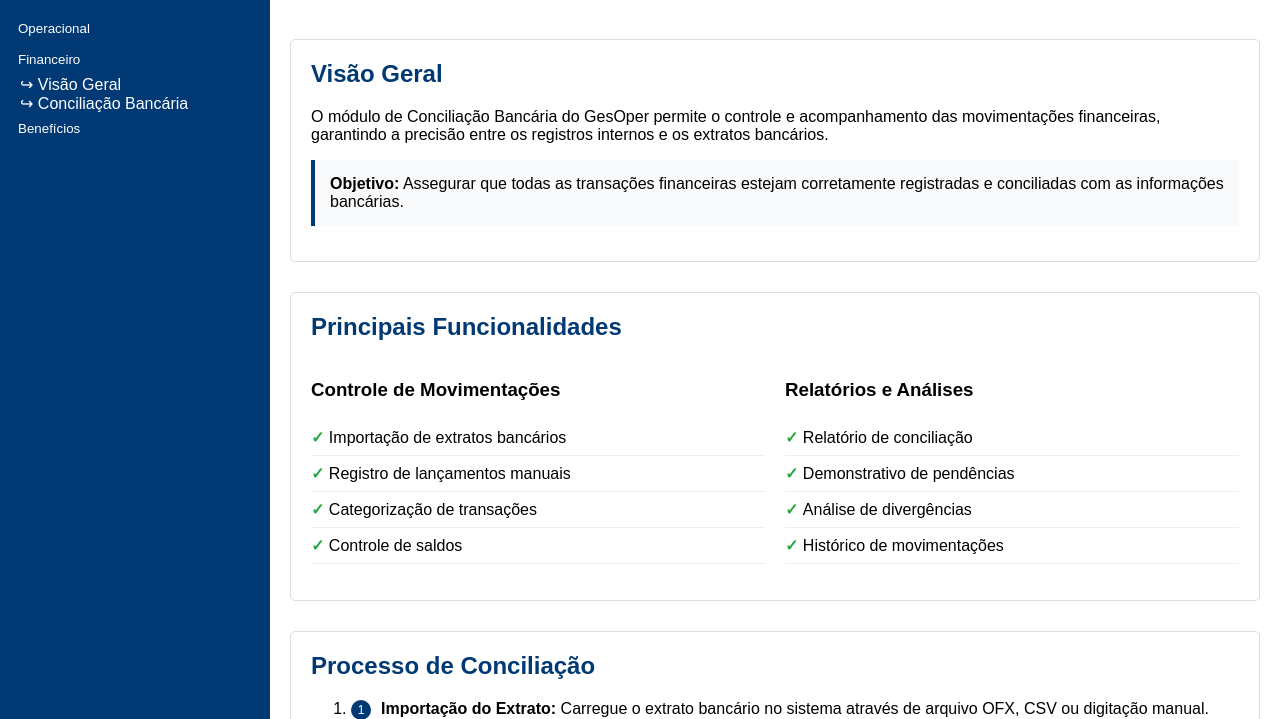
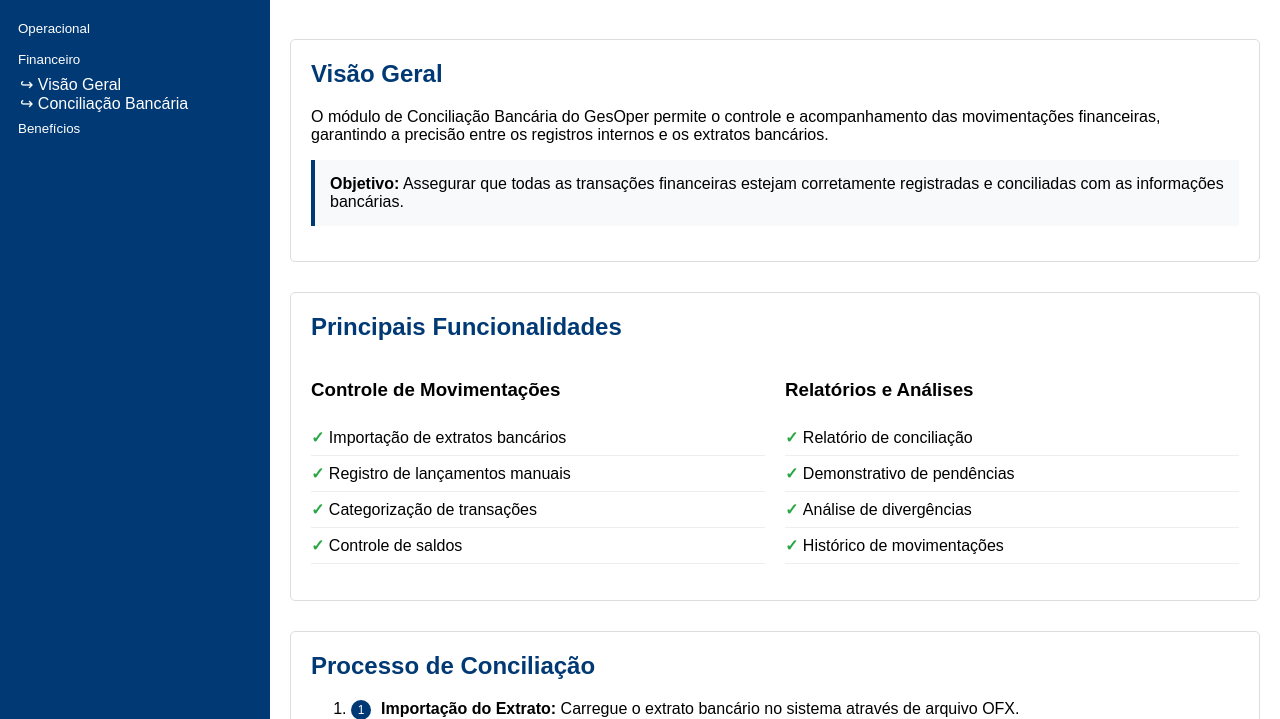
Before and after one commit to Gesoper02/Base-de-Conhecimento-GesOper, a plain HTML site: page financeiro/conciliacao-bancaria/index.html in a window 1280 px wide. Shown: the part 81-800 px from the top of the page. Drawn offline with Linux system fonts and the light colour scheme.

Commit message:
Update index.html

```diff
--- a/financeiro/conciliacao-bancaria/index.html
+++ b/financeiro/conciliacao-bancaria/index.html
@@ -92,7 +92,7 @@
             <div class="section">
                 <h2>Processo de Conciliação</h2>
                 <ol class="process-steps">
-                    <li><strong>Importação do Extrato:</strong> Carregue o extrato bancário no sistema através de arquivo OFX, CSV ou digitação manual.</li>
+                    <li><strong>Importação do Extrato:</strong> Carregue o extrato bancário no sistema através de arquivo OFX.</li>
                     <li><strong>Identificação Automática:</strong> O sistema identifica automaticamente transações já registradas através de critérios como valor, data e histórico.</li>
                     <li><strong>Conciliação Manual:</strong> Revise e concilie manualmente as transações não identificadas automaticamente.</li>
                     <li><strong>Ajustes e Correções:</strong> Realize os ajustes necessários para divergências encontradas.</li>
```
